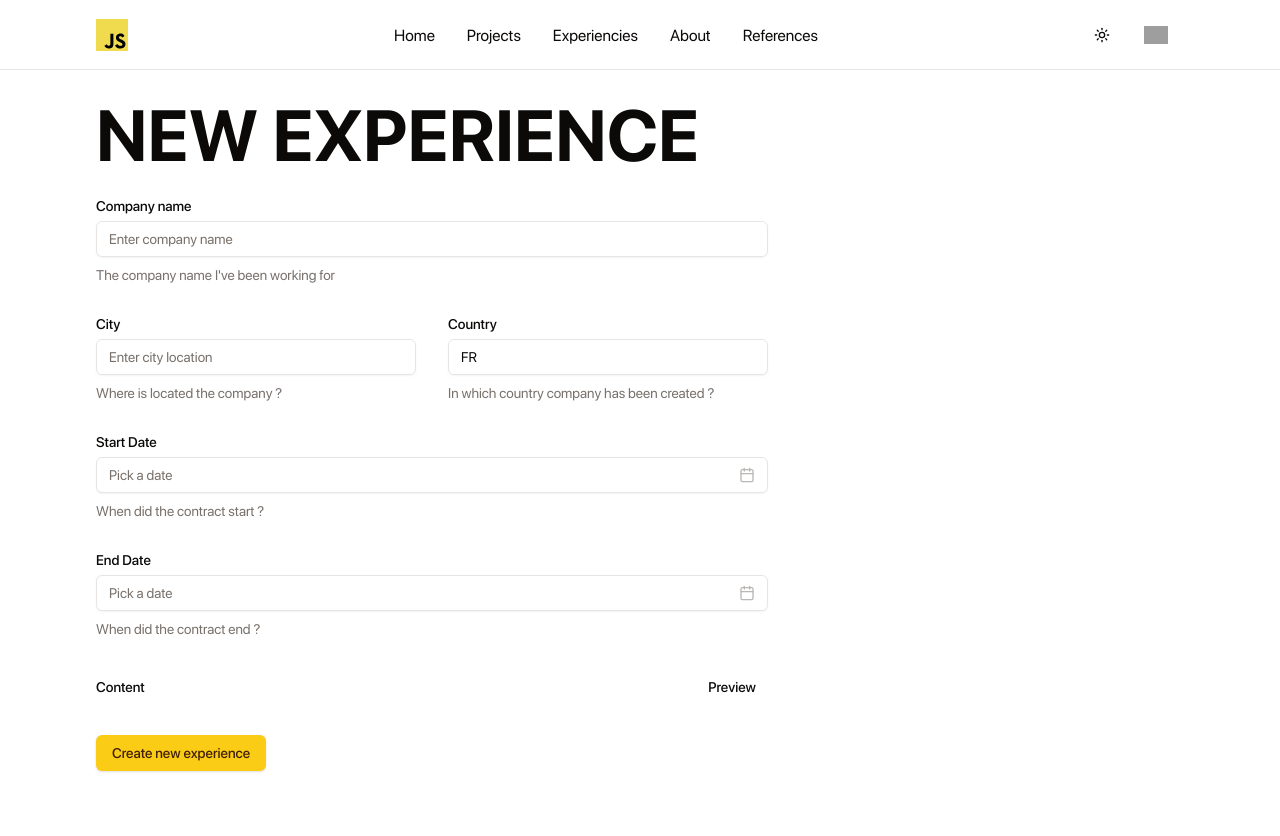
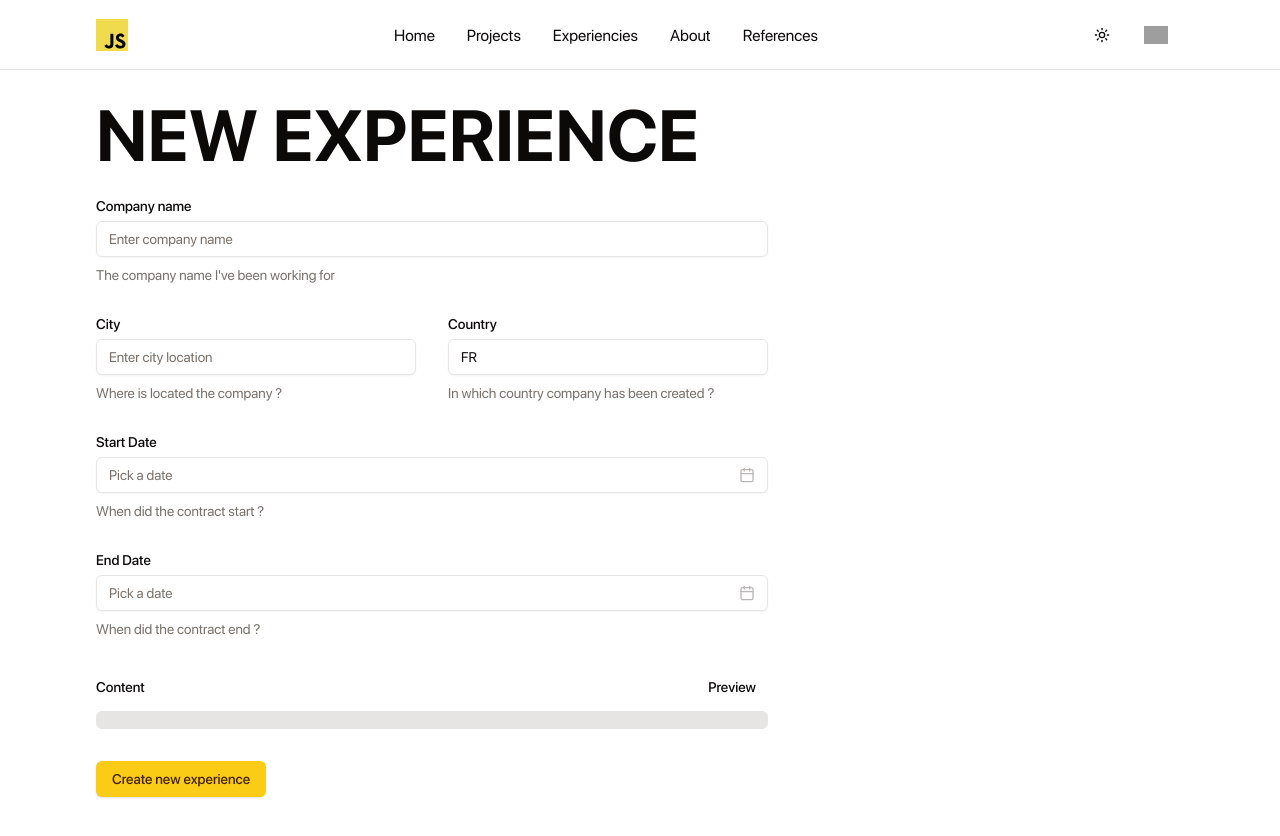
Before and after one commit to Newpoki/portfolio, a Next.js app: page /en/admin/experiencies/new in a window 1280 px wide. Both pictures are taken after a click on the button "Preview". Shown: the top 836 px of the page. Built offline with nearby package versions, Linux system fonts and the light colour scheme; grey boxes are pictures that could not be loaded.

Commit message:
feat: add a simple preview component

```diff
--- a/app/[locale]/admin/experiencies/experience-form/experience-form-content-field.tsx
+++ b/app/[locale]/admin/experiencies/experience-form/experience-form-content-field.tsx
@@ -73,7 +73,7 @@ export const ExperienceFormContentField = ({
 
             <FormControl>
               {isDisplayingPreview ? (
-                <ExperienceFormContentPreview />
+                <ExperienceFormContentPreview content={content} />
               ) : (
                 <Editor
                   content={content}
--- a/app/[locale]/admin/experiencies/experience-form/experience-form-content-preview.tsx
+++ b/app/[locale]/admin/experiencies/experience-form/experience-form-content-preview.tsx
@@ -1,20 +1,13 @@
-"use client";
-
-import { DEFAULT_EDITOR_EXTENSIONS } from "@/components/ui/editor/editor";
-import { generateHTML, useCurrentEditor } from "@tiptap/react";
-
-export const ExperienceFormContentPreview = () => {
-  const { editor } = useCurrentEditor();
-
-  if (editor == null) {
-    return null;
-  }
-
+type ExperienceFormContentPreviewProps = {
+  content: string;
+};
+export const ExperienceFormContentPreview = ({
+  content,
+}: ExperienceFormContentPreviewProps) => {
   return (
     <div
-      dangerouslySetInnerHTML={{
-        __html: generateHTML(editor.getJSON(), DEFAULT_EDITOR_EXTENSIONS),
-      }}
+      className="editor-preview border-input bg-input rounded-md border px-3 py-2"
+      dangerouslySetInnerHTML={{ __html: content }}
     />
   );
 };
--- a/app/[locale]/globals.css
+++ b/app/[locale]/globals.css
@@ -162,14 +162,6 @@
 
   .experience {
     @apply flex flex-col gap-4;
-
-    a {
-      @apply underline underline-offset-4;
-    }
-
-    ul {
-      @apply list-inside list-disc;
-    }
   }
 
   .editor {
@@ -181,4 +173,18 @@
       @apply inline;
     }
   }
+
+  .editor-preview {
+    a {
+      @apply underline underline-offset-4;
+    }
+
+    ul {
+      @apply list-inside list-disc;
+    }
+
+    li > p {
+      @apply inline;
+    }
+  }
 }
```
